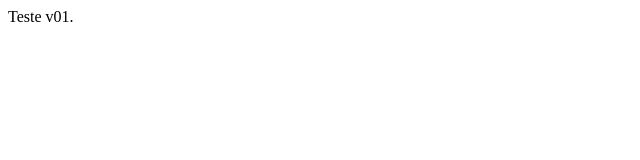
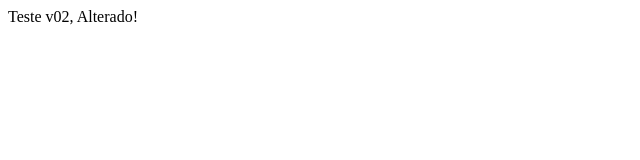
Before and after one commit to dionebraz/git-github, a plain HTML site: page index.html in a window 1280 px wide. Shown: the full height of the page, 0-640 px from the left. Drawn offline with Linux system fonts and the light colour scheme.

Commit message:
Segundo commit

```diff
--- a/index.html
+++ b/index.html
@@ -8,7 +8,7 @@
 </head>
 <body>
 
-    <span>Teste v01. </span>
+    <span>Teste v02, Alterado! </span>
 
 </body>
 </html>
```
